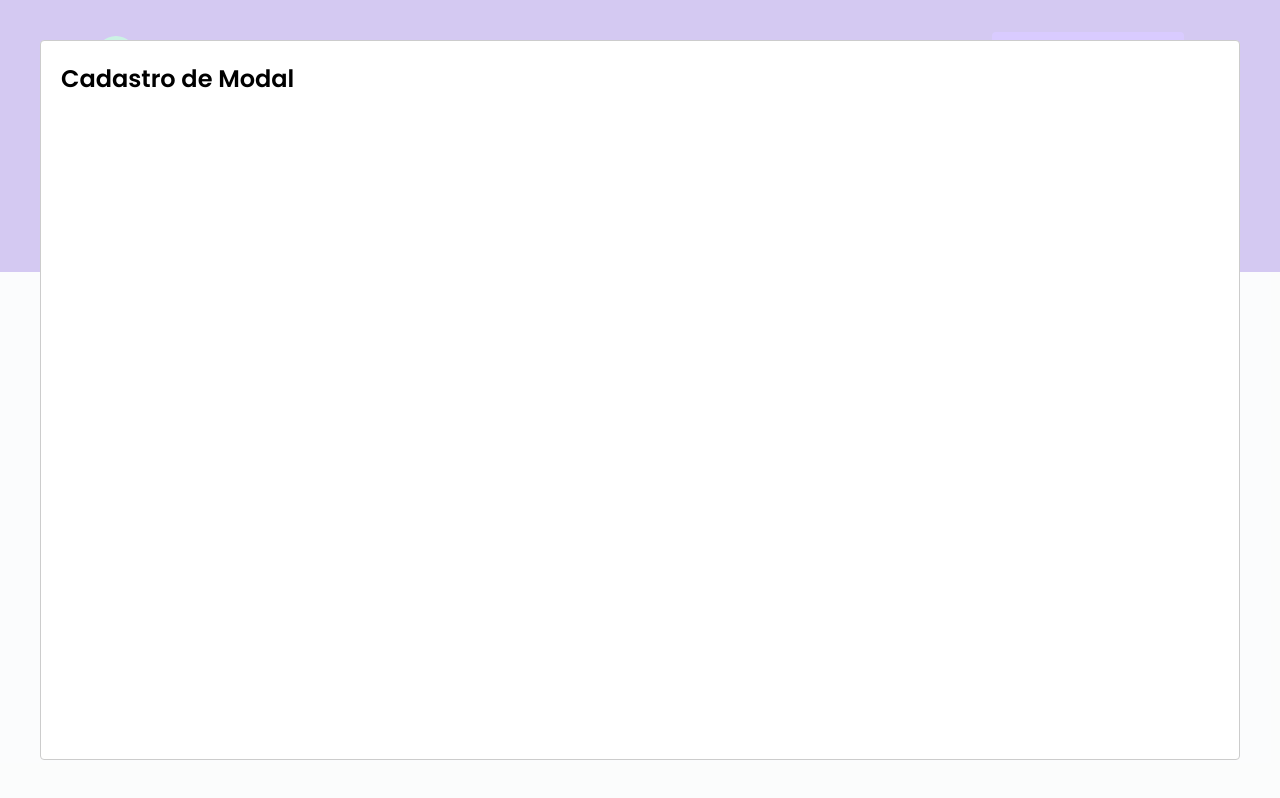
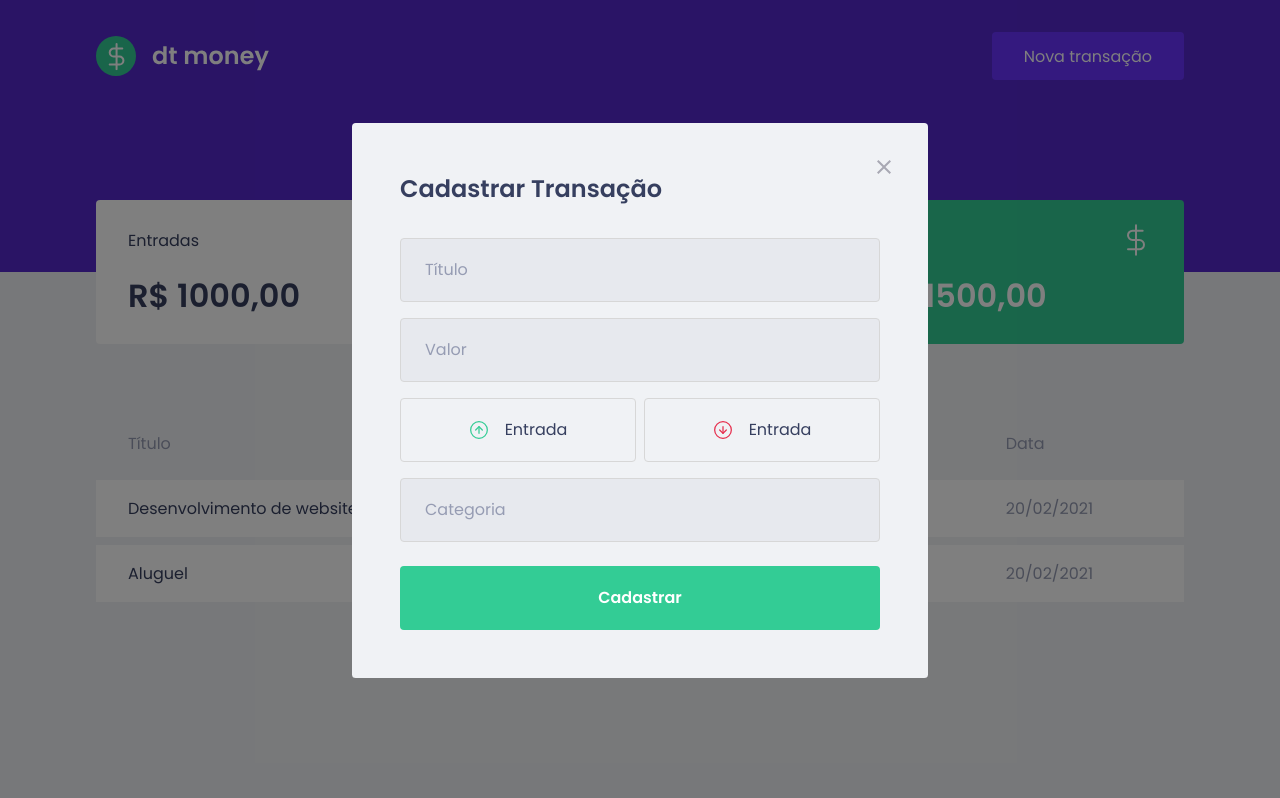
Before and after one commit to ribeirolaura/ignite-bootcamp, a React (Create React App) app in the folder dt-monet/: page / in a window 1280 px wide. Both pictures are taken after a click on the button "Nova transação". Built offline with nearby package versions, Linux system fonts and the light colour scheme; no server answers; what miragejs would draw is missing.

Commit message:
feat: adding transaction modal

```diff
--- a/dt-monet/package.json
+++ b/dt-monet/package.json
@@ -5,6 +5,7 @@
   "dependencies": {
     "axios": "^0.27.2",
     "miragejs": "^0.1.45",
+    "polished": "^4.2.2",
     "react": "^18.2.0",
     "react-dom": "^18.2.0",
     "react-modal": "^3.15.1",
--- a/dt-monet/src/App.tsx
+++ b/dt-monet/src/App.tsx
@@ -4,6 +4,7 @@
 
 import Modal from 'react-modal';
 import { useState } from "react";
+import { NewTransactionModal } from "./components/NewTransactionModal";
 
 // Para facilitar em quesitos de acessibilidade, antes da declaração abaixo, o modal envolvia a div #root principal gerada no html e levando em consideração a acessibilidade
 // para leitura dos elementos, o elemento #root deve ser o principal a envolver todo o código
@@ -24,16 +25,15 @@
 
   }
 
+
   return (
     <>
       <Header onOpenNewTransactionModal={handleOpenNewTransactionModal}/>
       <Dashboard />
-      <Modal
-          isOpen={isNewTransactionModalOpen}
-          onRequestClose={handleCloseNewTransactionModal}
-        >
-          <h2>Cadastro de Modal</h2>
-        </Modal>
+      <NewTransactionModal
+        isOpen={isNewTransactionModalOpen}
+        onRequestClose={handleCloseNewTransactionModal}
+      />
       <GlobalStyle />
     </>
   );
--- /dev/null
+++ b/dt-monet/src/components/NewTransactionModal/index.tsx
@@ -0,0 +1,61 @@
+import Modal from "react-modal";
+import { Container, TransactionTypeContainer } from "./styles";
+import closeImg from '../../assets/close.svg';
+import incomeImg from '../../assets/entradas.svg';
+import outcomeImg from '../../assets/saídas.svg';
+
+interface NewTransactionModalProps {
+  isOpen: boolean;
+  onRequestClose: () => void;
+}
+
+export function NewTransactionModal({
+  isOpen,
+  onRequestClose,
+}: NewTransactionModalProps) {
+  return (
+    <Modal
+      isOpen={isOpen}
+      onRequestClose={onRequestClose}
+      overlayClassName="react-modal-overlay" //sobrescreve o estilo da biblioteca
+      className="react-modal-content"
+
+    >
+      <button
+        type="button"
+        onClick={onRequestClose}
+        className="react-modal-close"
+      >
+        <img src={closeImg} alt="Fechar Modal" />
+      </button>
+
+      <Container>
+        <h2>Cadastrar Transação</h2>
+        <input
+          placeholder="Título"
+        />
+        <input
+          placeholder="Valor"
+          type="number"
+        />
+
+        <TransactionTypeContainer>
+          <button type="button">
+            <img src={incomeImg} alt="Entrada" />
+            <span>Entrada</span>
+          </button>
+
+          <button type="button">
+            <img src={outcomeImg} alt="Saída" />
+            <span>Entrada</span>
+          </button>
+        </TransactionTypeContainer>
+
+        <input
+          placeholder="Categoria"
+        />
+        <button type="submit">Cadastrar</button>
+      </Container>
+    </Modal>
+  );
+}
--- /dev/null
+++ b/dt-monet/src/components/NewTransactionModal/styles.ts
@@ -0,0 +1,85 @@
+import styled from 'styled-components';
+
+export const Container = styled.form`
+  h2 {
+    color: var(--text-title);
+    font-size: 1.5rem;
+    margin-bottom: 2rem;
+  }
+
+  input {
+    width: 100%;
+    padding: 0 1.5rem;
+    height: 4rem;
+    border-radius: .25rem;
+
+    border: 1px solid #d7d7d7;
+    background: #e7e9ee;
+
+    font-weight: 400;
+    font-size: 1rem;
+
+    &::placeholder {
+      color: var(--text-body);
+    }
+
+    & + input {
+      margin-top: 1rem;
+    }
+  }
+
+  button[type="submit"] {
+    width: 100%;
+    padding: 0 1.5rem;
+    height: 4rem;
+    background: var(--green);
+    color: #FFF;
+    border-radius: 0.25rem;
+    border: 0;
+    font-size: 1rem;
+    margin-top: 1.5rem;
+    font-weight: 600;
+
+    transition: filter 0.5s;
+
+    &:hover {
+      filter: brightness(0.9)
+
+    }
+  }
+`;
+
+export const TransactionTypeContainer = styled.div`
+  margin: 1rem 0;
+  display: grid;
+  grid-template-columns: 1fr 1fr;
+  gap: 0.5rem;
+
+  button{
+    height: 4rem;
+    border: 1px solid #d7d7d7;
+    border-radius: 0.25rem;
+
+    background: transparent;
+
+    display: flex;
+    align-items: center;
+    justify-content: center;
+
+    &:hover{
+      border-color: #aaa;
+    }
+    img {
+      width: 20px;
+      height: 20px;
+
+    }
+    span {
+      display: inline-block;
+      margin-left: 1rem;
+      font-size: 1rem;
+      color: var(--text-title);
+    }
+  }
+
+`
--- a/dt-monet/src/styles/global.ts
+++ b/dt-monet/src/styles/global.ts
@@ -56,4 +56,43 @@
     cursor: not-allowed;
   }
 
+.react-modal-overlay{
+  background: rgba(0,0,0, 0.5);
+
+  position: fixed;
+  top:0;
+  bottom: 0;
+  right: 0;
+  left: 0;
+
+  display: flex;
+  align-items: center;
+  justify-content: center;
+
+}
+
+.react-modal-content{
+ width: 100%;
+ max-width: 576px;
+
+ background: var(--background);
+ padding: 3rem;
+ position: relative;
+ border-radius: 0.24rem;
+}
+
+.react-modal-close{
+  position: absolute;
+  right: 1.5rem;
+  top: 1.5rem;
+  border: 0;
+  background: transparent;
+
+  transition: filter 0.2s;
+
+  &:hover{
+    filter: brightness(0.5);
+  }
+}
+
 `
```
Also changed, not shown: 1 other file (tests, documents, lock files or other folders).
